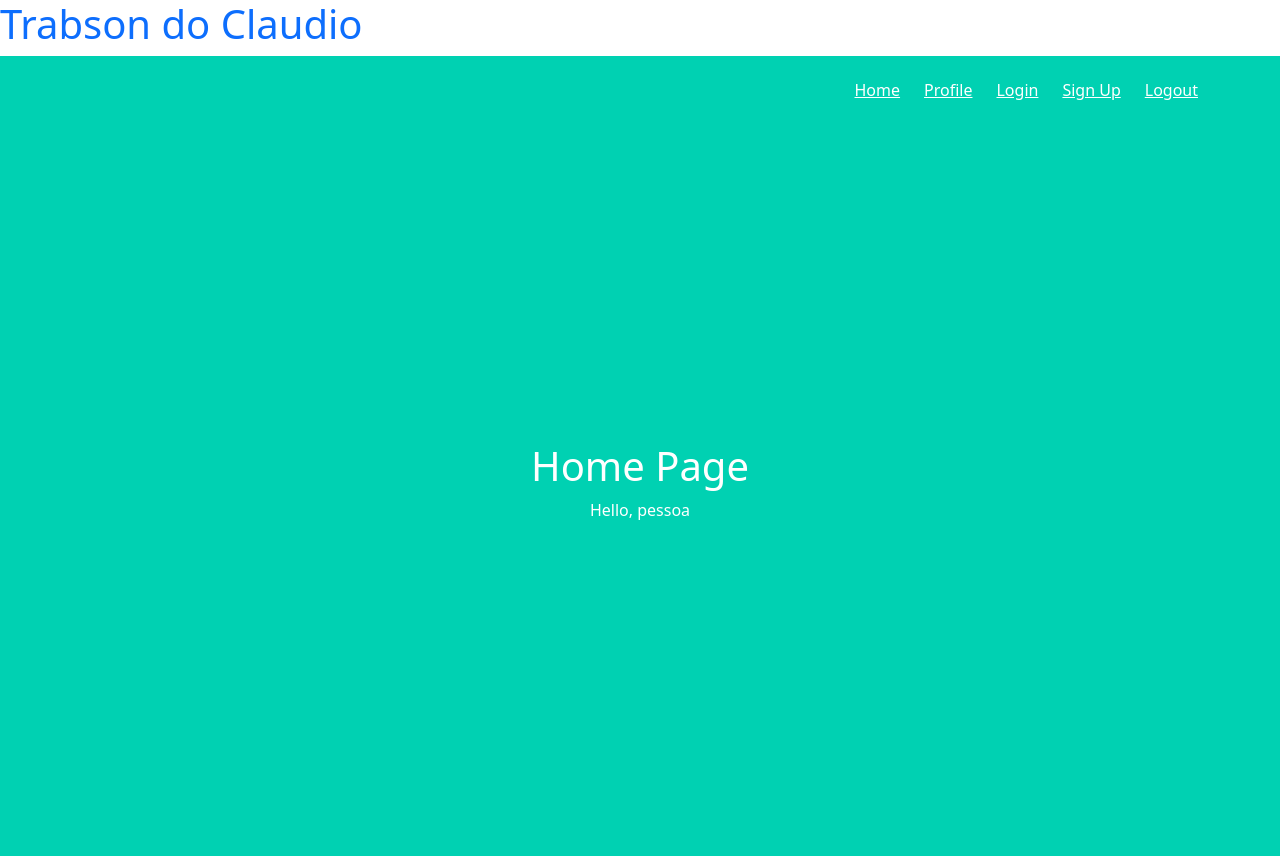
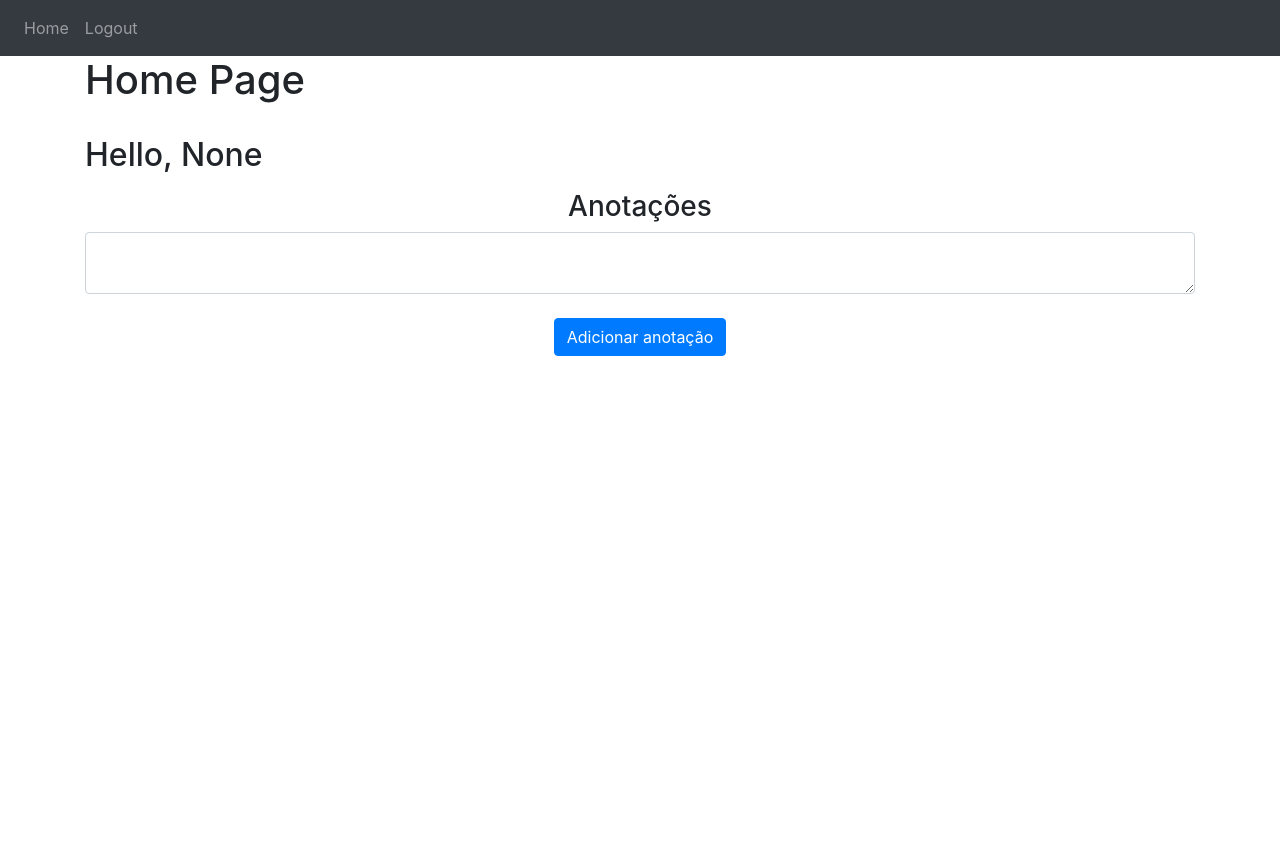
Before and after one commit to artrucco/Trabalho-LP, a Flask app: page / in a window 1280 px wide. After the commit the page ends 356 px from the top, so only its background shows below. Run offline with Flask 2, Linux system fonts and the light colour scheme; the visitor is signed in with stand-in values (Sample User, id 1); data comes from the database, SQL or seed files in the repository; data that the repository does not hold is empty; some libraries are stand-ins or nearby versions.

Commit message:
commit 5 - login e criação de usuario funcionando / anotações

```diff
--- a/Trabalho LingProg/Trabalho Flask/auth.py
+++ b/Trabalho LingProg/Trabalho Flask/auth.py
@@ -28,7 +28,7 @@
                 flash('Senha incorreta.', category = 'error')
         else:
             flash('Usuario não existente.', category = 'error')
-    return render_template("login.html", boolean=True)
+    return render_template("login.html", user = current_user)
 
 @auth.route('/logout')
 @login_required
@@ -73,4 +73,4 @@
             #redireciona a funcao home em views - pagina inicial
             return redirect(url_for('views.home'))
 
-    return render_template("sign_up.html")
+    return render_template("sign_up.html", user = current_user)
--- /dev/null
+++ b/Trabalho LingProg/Trabalho Flask/static/index.js
@@ -0,0 +1,9 @@
+// tudo isso pra deletar uma anotacao
+function deleteNote(noteId){
+    fetch('/delete-note', {
+        method: 'POST',
+        body: JSON.stringify({ noteId: noteId }),
+    }).then((_res) =>{
+        window.location.href = "/";
+    });
+}
--- a/Trabalho LingProg/Trabalho Flask/templates/base.html
+++ b/Trabalho LingProg/Trabalho Flask/templates/base.html
@@ -2,58 +2,60 @@
 <html>
 
 <head>
+
+
     <meta charset="utf-8">
     <meta http-equiv="X-UA-Compatible" content="IE=edge">
     <meta name="viewport" content="width=device-width, initial-scale=1">
-    <title>Flask Auth Example</title>
+
     <link rel="stylesheet" href="https://cdnjs.cloudflare.com/ajax/libs/bulma/0.7.2/css/bulma.min.css" />
     <!-- Bootstrap CSS -->
     <link href="https://cdn.jsdelivr.net/npm/bootstrap@5.0.2/dist/css/bootstrap.min.css" rel="stylesheet">
+
+    <link
+      rel="stylesheet"
+      href="https://stackpath.bootstrapcdn.com/bootstrap/4.4.1/css/bootstrap.min.css"
+      integrity="sha384-Vkoo8x4CGsO3+Hhxv8T/Q5PaXtkKtu6ug5TOeNV6gBiFeWPGFN9MuhOf23Q9Ifjh"
+      crossorigin="anonymous"
+    />
+    <link
+      rel="stylesheet"
+      href="https://stackpath.bootstrapcdn.com/font-awesome/4.7.0/css/font-awesome.min.css"
+      crossorigin="anonymous"
+    />
+
+    <title>{% block title %}Home{% endblock %}</title>
+
   </head>
 
 <body>
-    <body>
-    <h1 class="text-primary">Trabson do Claudio</h1>
+
     <!-- Bootstrap Javascripts -->
     <script src="https://cdn.jsdelivr.net/npm/bootstrap@5.0.2/dist/js/bootstrap.bundle.min.js"></script>
 
-  </body>
-    <section class="hero is-primary is-fullheight">
+   <nav class="navbar navbar-expand-lg navbar-dark bg-dark">
+      <button
+        class="navbar-toggler"
+        type="button"
+        data-toggle="collapse"
+        data-target="#navbar"
+      >
+        <span class="navbar-toggler-icon"></span>
+      </button>
+      <div class="collapse navbar-collapse" id="navbar">
+        <div class="navbar-nav">
+          {% if current_user.is_authenticated %}
+          <a class="nav-item nav-link" id="home" href="/">Home</a>
+          <a class="nav-item nav-link" id="logout" href="/logout">Logout</a>
+          {% else %}
+          <a class="nav-item nav-link" id="login" href="/login">Login</a>
+          <a class="nav-item nav-link" id="signUp" href="/sign-up">Sign Up</a>
+          {% endif %}
+        </div>
+      </div>
+    </nav>
 
-        <div class="hero-head">
-            <nav class="navbar">
-                <div class="container">
-                    <div id="navbarMenuHeroA" class="navbar-menu">
-                        <div class="navbar-end">
-                            <a href="{{ url_for('views.home') }}" class="navbar-item">
-                                Home
-                            </a>
-                            <a href="{{ url_for('views.profile') }}" class="navbar-item">
-                                Profile
-                            </a>
-                            <a href="{{ url_for('auth.login') }}" class="navbar-item">
-                                Login
-                            </a>
-                            <a href="{{ url_for('auth.sign_up') }}" class="navbar-item">
-                                Sign Up
-                            </a>
-                            <a href="{{ url_for('auth.logout') }}" class="navbar-item">
-                                Logout
-                            </a>
-                        </div>
-                    </div>
-                </div>
-            </nav>
-        </div>
-
-        <div class="hero-body">
-            <div class="container has-text-centered">
-               {% block content %}
-               {% endblock %}
-            </div>
-        </div>
-    </section>
-     {% with messages = get_flashed_messages(with_categories=true) %} {% if
+    {% with messages = get_flashed_messages(with_categories=true) %} {% if
     messages %} {% for category, message in messages %} {% if category ==
     'error' %}
     <div class="alert alert-danger alter-dismissable fade show" role="alert">
@@ -70,6 +72,29 @@
       </button>
     </div>
     {% endif %} {% endfor %} {% endif %} {% endwith %}
+
+    <!-- mais javascript de bootstrap -->
+     <div class="container">{% block content %} {% endblock %}</div>
+    <script
+      src="https://code.jquery.com/jquery-3.2.1.slim.min.js"
+      integrity="sha384-KJ3o2DKtIkvYIK3UENzmM7KCkRr/rE9/Qpg6aAZGJwFDMVNA/GpGFF93hXpG5KkN"
+      crossorigin="anonymous"
+    ></script>
+    <script
+      src="https://cdnjs.cloudflare.com/ajax/libs/popper.js/1.12.9/umd/popper.min.js"
+      integrity="sha384-ApNbgh9B+Y1QKtv3Rn7W3mgPxhU9K/ScQsAP7hUibX39j7fakFPskvXusvfa0b4Q"
+      crossorigin="anonymous"
+    ></script>
+    <script
+      src="https://maxcdn.bootstrapcdn.com/bootstrap/4.0.0/js/bootstrap.min.js"
+      integrity="sha384-JZR6Spejh4U02d8jOt6vLEHfe/JQGiRRSQQxSfFWpi1MquVdAyjUar5+76PVCmYl"
+      crossorigin="anonymous"
+    ></script>
+
+    <script
+      type="text/javascript"
+      src="{{ url_for('static', filename='index.js') }}"
+    ></script>
 </body>
 
 </html>
--- a/Trabalho LingProg/Trabalho Flask/templates/index.html
+++ b/Trabalho LingProg/Trabalho Flask/templates/index.html
@@ -1,20 +1,34 @@
-<!DOCTYPE html>
-{% extends "base.html" %}
-<html lang="en">
-<head>
-    <meta charset="UTF-8">
-    <meta http-equiv="X-UA-Compatible" content="IE=edge">
-    <meta name="viewport" content="width=device-width, initial-scale=1.0">
-    <title>Home</title>
-</head>
-<body>
+{% extends "base.html" %}{% block title%}Home{% endblock %}
     {% block content %}
     <div><h1>Home Page</h1>
-    <p>Hello, {{ name }}</p>
+    <br />
+    <h2> <p>Hello, {{ current_user.primeiro_nome }} </p> </h2>
+
+    <h3 align="center">Anotações</h3>
+    <ul class="list-group list-group-flush" id="notes">
+        {% for note in user.notes %}
+       <li class="list-group-tem">
+
+       {{ note.data }}
+            <!-- deletar anotacao -->
+        <button type="button" class="close" onClick="deleteNote({{ note.id }})">
+                <span aria-hidden="true">&times;</span>
+        </button>
+       </li>
+        {% endfor %}
+    </ul>
+    <form method="POST">
+    <textarea name = 'note' id = 'note' class = 'form-control'></textarea>
+    <br />
+    <div align = 'center'>
+        <button type = 'submit' class="btn btn-primary">Adicionar anotação
+        </button>
+    </div>
+    </form>
     {% endblock %}
 
     </div>
     <script> type="text/javascript" src="{{ url_for('static', filename='index.js') }}"
     </script>
-</body>
+
 </html>
--- a/Trabalho LingProg/Trabalho Flask/templates/login.html
+++ b/Trabalho LingProg/Trabalho Flask/templates/login.html
@@ -1,9 +1,9 @@
 {% extends "base.html" %}
 {% block title %}Login{% endblock %}
 {% block content %}
-<h1>Esta é a pagina de login</h1>
+<h1>Login</h1>
 <form method="POST">
-    <h3>Login</h3>
+    <h3> </h3>
     <div class="form-group">
         <label for="email">Endereço de email</label>
         <input
--- a/Trabalho LingProg/Trabalho Flask/views.py
+++ b/Trabalho LingProg/Trabalho Flask/views.py
@@ -1,12 +1,27 @@
-from flask import Blueprint, render_template, request, redirect, url_for
+from flask import Blueprint, render_template, request, redirect, url_for, flash, jsonify
 from flask_login import login_required, current_user
+
+from models import Note
+from __main__ import db
+import json
 
 views = Blueprint(__name__,"views")
 
-@views.route("/")
+@views.route("/", methods=['GET','POST'])
 @login_required
 def home():
-    return render_template("index.html", name="pessoa")
+    #adicionar ou remover anotações
+    if request.method == 'POST':
+        note = request.form.get('note')
+        if len(note) < 1:
+            flash('Anotação invalida.', category = 'error')
+        else:
+            new_note = Note(data=note, user_id=current_user.id)
+            db.session.add(new_note)
+            db.session.commit()
+            flash('Anotação adicionada', category = 'success')
+
+    return render_template("index.html", user = current_user)
 
 @views.route("/profile")
 def profile():
@@ -20,3 +35,15 @@
 @views.route("/sign-up")
 def to_sign_up():
     return render_template('sign_up.html')
+
+@views.route('/delete-note', methods=['POST'])
+def delete_note():
+    note = json.loads(request.data)
+    noteId = note['noteId']
+    note = Note.query.get(noteId)
+    if note:
+        if note.user_id == current_user.id:
+            db.session.delete(note)
+            db.session.commit()
+
+    return jsonify({})
```
